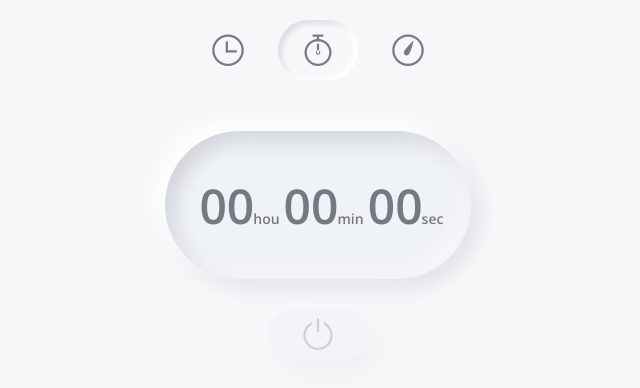
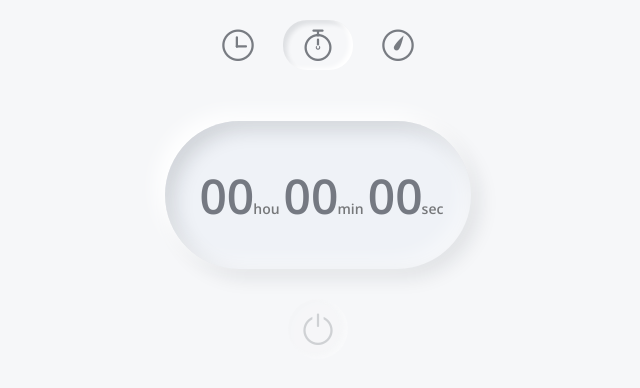
Before and after one commit to b3m3/clock-timer-stopwatch, a plain HTML site: page index.html in a window 1280 px wide. Both pictures are taken after a click on the button 640 px from the left and 50 px from the top of the page. Shown: the whole page, without its empty margins (322-962 px from the left). Drawn offline with nearby package versions, Linux system fonts and the light colour scheme; files whose address does not match are found by name.

Commit message:
upd btn style

```diff
--- a/css/style.css
+++ b/css/style.css
@@ -232,22 +232,15 @@ section.active {
   display: flex;
   justify-content: center;
   align-items: center;
-  height: 3.125rem;
-  width: 6.25rem;
-  background: #edf0f5;
-  box-shadow: var(--shadow-4);
+  height: 60px;
+  width: 60px;
+  box-shadow: var(--shadow-i-4-op);
+  background: #f3f3f38f;
   opacity: .3;
   border-radius: 2rem;
   cursor: auto;
   pointer-events: none;
   transition: .1s;
-}
-
-@media screen and (max-width: 475px) {
-  .buttons-body button {
-    height: 40px;
-    width: 70px;
-  }
 }
 
 .buttons-body button.active {
@@ -281,22 +274,18 @@ section.active {
   display: grid;
   grid-template: auto / repeat(3, 1fr);
   gap: .625rem;
-  /* background: var(--gray-100);
-  box-shadow: var(--shadow-4); */
   border-radius: 2rem;
-  /* padding: calc(12px + calc(16 - 12) * ((100vw - 320px) / (2560 - 320))); */
 }
 
 .navbar button {
+  display: flex;
+  justify-content: center;
+  align-items: center;
   cursor: pointer;
   font-size: calc(14px + calc(22 - 14) * ((100vw - 320px) / (2560 - 320)));
-  width: 100%;
-  width: 5rem;
-  height: 3.75rem;
-  /* padding: 15px; */
-  /* background: #edf0f5; */
-  /* color: var(--gray-800); */
-  border-radius: 2rem;
+  width: 70px;
+  height: 50px;
+  border-radius: 1.5rem;
   transition: .3s ease;
 }
 
```
Also changed, not shown: index.html (+5 -0 lines).
